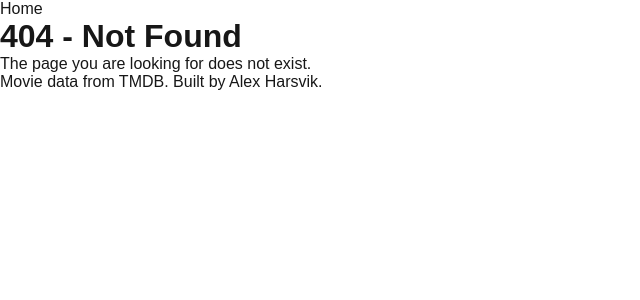
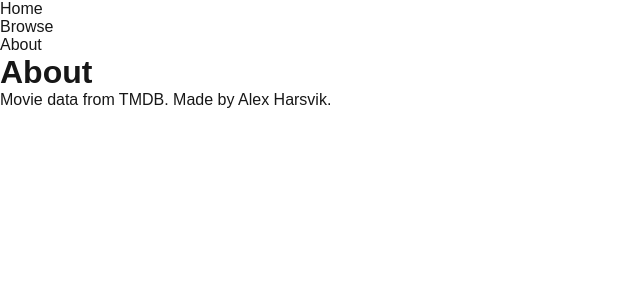
Before and after one commit to Harzvik/movie-api-ak2, a Next.js app: page /about in a window 1280 px wide. Before the commit this address had no page. Shown: the top 300 px of the page, without its empty margins (0-640 px from the left). Built offline with nearby package versions, Linux system fonts and the light colour scheme.

Commit message:
Made page structure and linked to nav component

```diff
--- /dev/null
+++ b/src/app/about/page.tsx
@@ -0,0 +1,7 @@
+export default async function About() {
+  return (
+    <>
+      <h1>About</h1>
+    </>
+  );
+}
--- a/src/app/layout.tsx
+++ b/src/app/layout.tsx
@@ -1,6 +1,6 @@
 import type { ReactNode } from "react";
-import Link from "next/link";
 import "./globals.css";
+import Nav from "@/components/Nav";
 
 type LayoutProps = {
   children: ReactNode;
@@ -11,15 +11,13 @@ export default function RootLayout({ children }: LayoutProps) {
     <html lang="en">
       <body>
         <header>
-          <nav>
-            <Link href="/">Home</Link>
-          </nav>
+          <Nav />
         </header>
 
         <main>{children}</main>
 
         <footer>
-          <p>Movie data from TMDB. Built by Alex Harsvik.</p>
+          <p>Movie data from TMDB. Made by Alex Harsvik.</p>
         </footer>
       </body>
     </html>
--- a/src/app/page.tsx
+++ b/src/app/page.tsx
@@ -1,7 +1,7 @@
 export default async function Home() {
   return (
     <>
-
+      <h1>Home</h1>
     </>
   );
 }
--- /dev/null
+++ b/src/components/Nav.tsx
@@ -0,0 +1,13 @@
+import Link from "next/link";
+
+export default function Nav() {
+  return (
+    <nav>
+      <ul>
+        <li><Link href="/">Home</Link></li>
+        <li><Link href="/browse">Browse</Link></li>
+        <li><Link href="/about">About</Link></li>
+      </ul>
+    </nav>
+  );
+}
```
Also changed, not shown: src/app/browse/page.tsx (added, +7 -0 lines).
